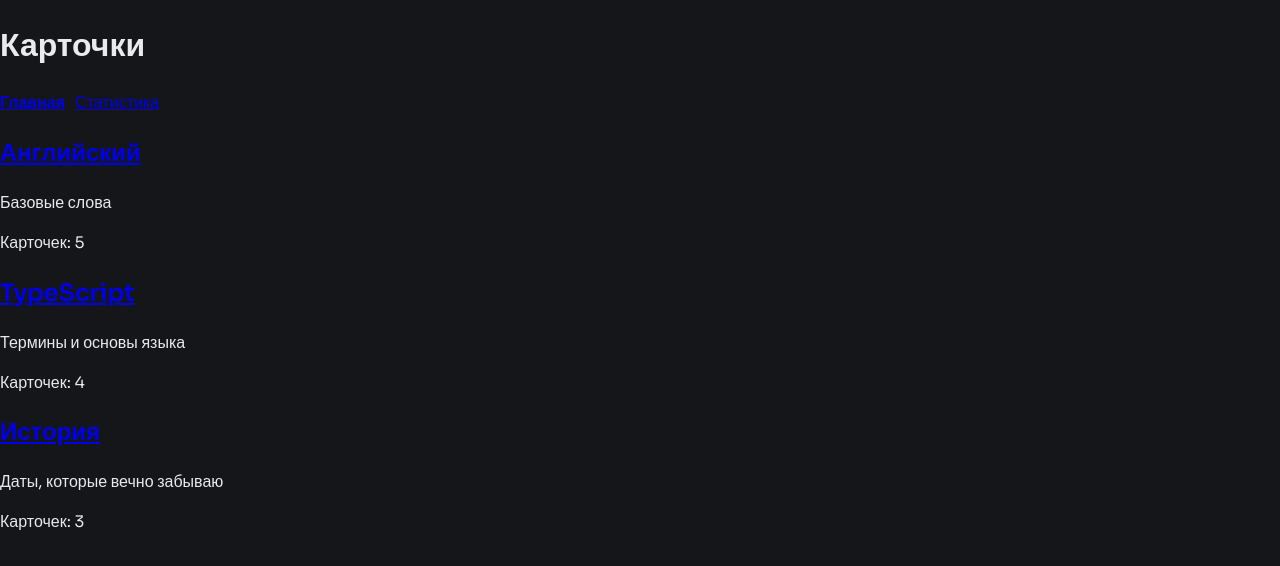
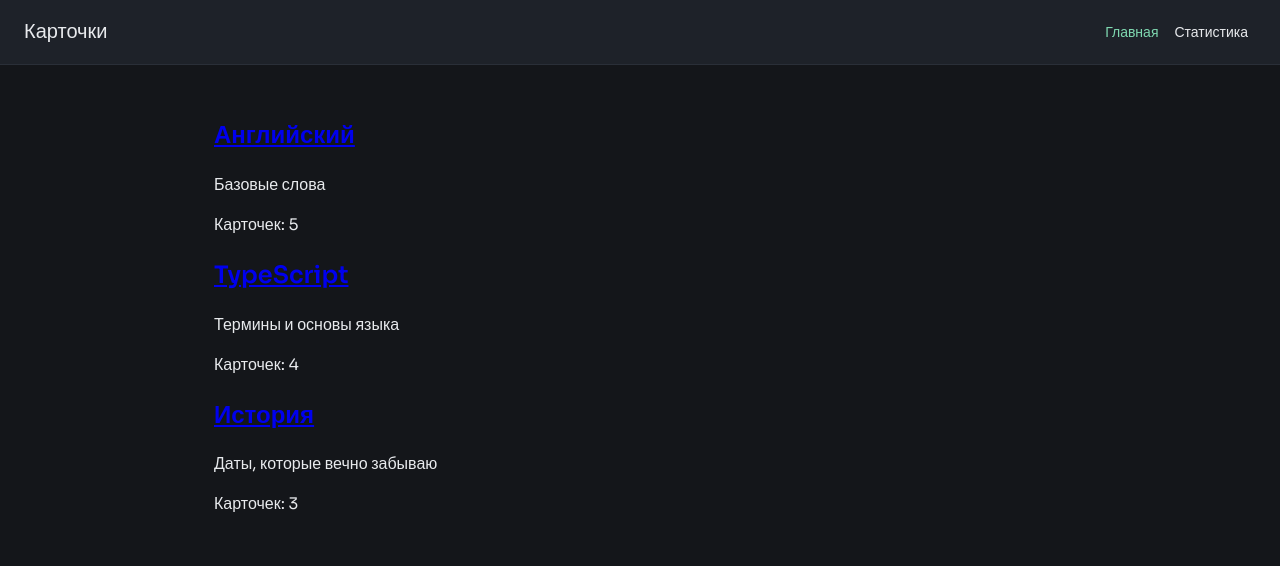
Before and after one commit to deylon999/pdf-flashcards, a React (Vite) app: page / in a window 1280 px wide. Shown: the top 566 px of the page. Built offline with nearby package versions, Linux system fonts and the light colour scheme.

Commit message:
appbar + container

```diff
--- a/src/components/Layout.tsx
+++ b/src/components/Layout.tsx
@@ -1,22 +1,25 @@
 import { NavLink, Outlet } from 'react-router-dom';
+import { AppBar, Box, Button, Container, Toolbar, Typography } from '@mui/material';
 
 export function Layout() {
   return (
-    <div>
-      <header>
-        <h1>Карточки</h1>
-        <nav>
-          <NavLink to="/" style={({ isActive }) => ({ marginRight: 10, fontWeight: isActive ? 'bold' : 'normal' })}>
+    <Box>
+      <AppBar position="static" elevation={0} sx={{ bgcolor: 'background.paper', borderBottom: 1, borderColor: 'divider' }}>
+        <Toolbar>
+          <Typography variant="h6" sx={{ flexGrow: 1 }}>
+            Карточки
+          </Typography>
+          <Button component={NavLink} to="/" end color="inherit" sx={{ '&.active': { color: 'primary.main' } }}>
             Главная
-          </NavLink>
-          <NavLink to="/stats" style={({ isActive }) => ({ fontWeight: isActive ? 'bold' : 'normal' })}>
+          </Button>
+          <Button component={NavLink} to="/stats" color="inherit" sx={{ '&.active': { color: 'primary.main' } }}>
             Статистика
-          </NavLink>
-        </nav>
-      </header>
-      <main>
+          </Button>
+        </Toolbar>
+      </AppBar>
+      <Container maxWidth="md" sx={{ py: 4 }}>
         <Outlet />
-      </main>
-    </div>
+      </Container>
+    </Box>
   );
 }
```
